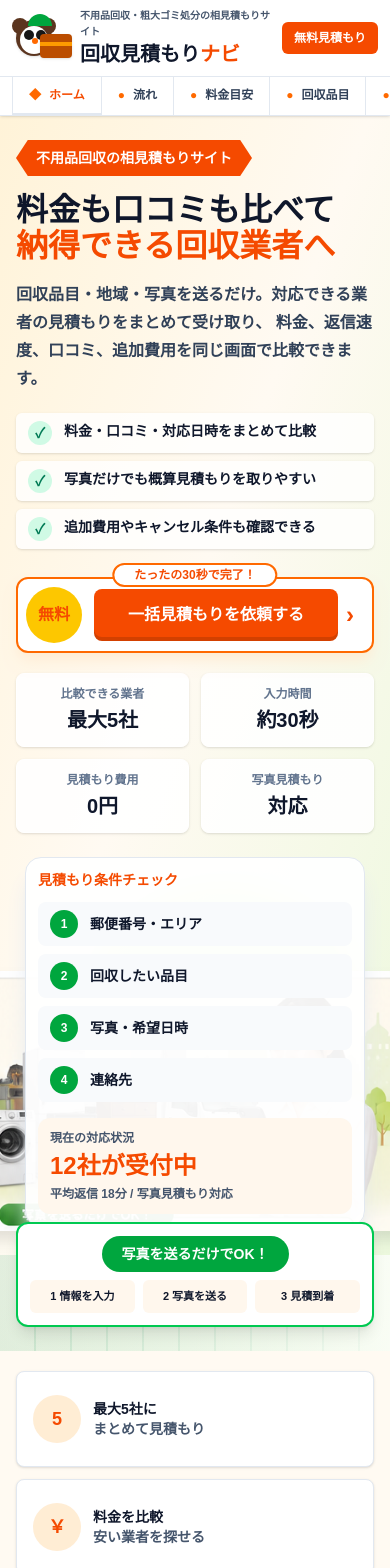
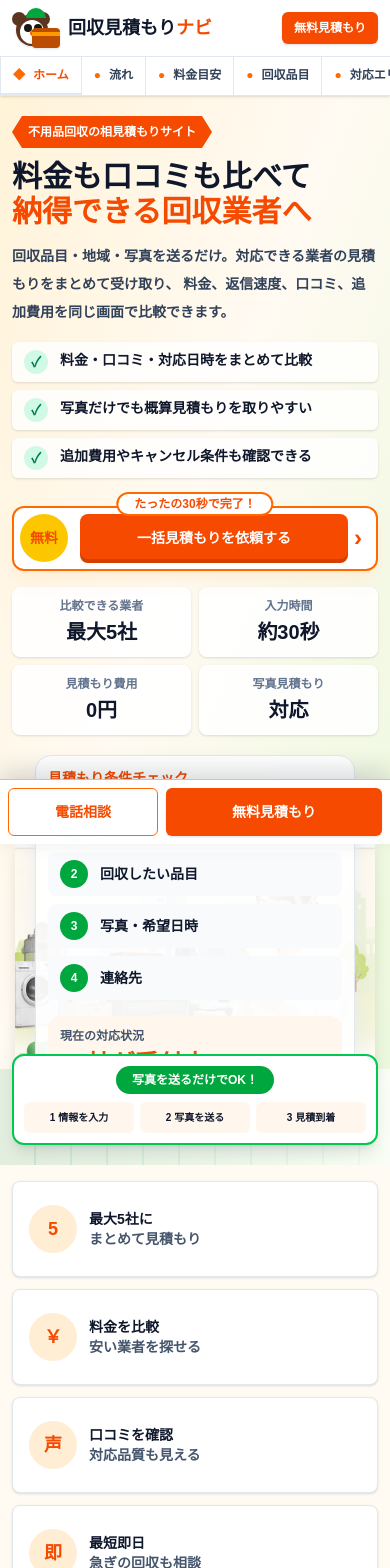
Before and after one commit to mmaji1204/kaisyuu-mitsumori-navi, a Next.js app: page / in a window 390 px wide. Shown: the top 1568 px of the page. Built offline with nearby package versions, Linux system fonts and the light colour scheme; no server answers.

Commit message:
Polish mobile responsive layouts

```diff
--- a/src/app/page.tsx
+++ b/src/app/page.tsx
@@ -306,7 +306,7 @@ export default function Home() {
   };
 
   return (
-    <main className="min-h-screen bg-[#fffaf2] text-slate-900">
+    <main className="min-h-screen overflow-x-hidden bg-[#fffaf2] pb-24 text-slate-900 lg:pb-0">
       <script
         type="application/ld+json"
         dangerouslySetInnerHTML={{ __html: JSON.stringify(jsonLd) }}
@@ -314,21 +314,21 @@ export default function Home() {
       <header className="sticky top-0 z-30 bg-white shadow-sm">
         <div className="mx-auto flex w-full max-w-[1180px] items-center gap-2 px-3 py-2 sm:gap-4 sm:px-4 sm:py-3 lg:px-5">
           <a href="#" className="flex min-w-0 items-center gap-2 sm:gap-3">
-            <span className="relative h-12 w-15 shrink-0 sm:h-16 sm:w-20">
-              <span className="absolute left-1 top-1.5 h-9 w-9 rounded-full bg-[#5b351f] shadow-sm sm:top-2 sm:h-12 sm:w-12" />
-              <span className="absolute left-0 top-1 h-4 w-4 rounded-full bg-[#5b351f] sm:h-5 sm:w-5" />
-              <span className="absolute left-7 top-1 h-4 w-4 rounded-full bg-[#5b351f] sm:left-9 sm:h-5 sm:w-5" />
-              <span className="absolute left-2 top-3 h-7 w-7 rounded-full bg-white sm:left-3 sm:top-4 sm:h-8 sm:w-8" />
-              <span className="absolute left-3 top-4 h-2.5 w-2.5 rounded-full bg-neutral-900 sm:left-4 sm:top-5 sm:h-3 sm:w-3" />
-              <span className="absolute left-6 top-4 h-2.5 w-2.5 rounded-full bg-neutral-900 sm:left-8 sm:top-5 sm:h-3 sm:w-3" />
-              <span className="absolute left-[20px] top-6 h-1.5 w-1.5 rounded-full bg-orange-500 sm:left-[26px] sm:top-8 sm:h-2 sm:w-2" />
-              <span className="absolute left-4 top-0 h-3 w-6 rounded-t-full bg-green-600 sm:left-5 sm:h-4 sm:w-7" />
-              <span className="absolute bottom-1 right-0 h-6 w-8 rounded bg-amber-700 shadow-sm sm:h-8 sm:w-10" />
-              <span className="absolute bottom-4 right-0 h-1 w-8 bg-amber-500 sm:bottom-5 sm:w-10" />
+            <span className="relative h-10 w-12 shrink-0 sm:h-16 sm:w-20">
+              <span className="absolute left-1 top-1.5 h-8 w-8 rounded-full bg-[#5b351f] shadow-sm sm:top-2 sm:h-12 sm:w-12" />
+              <span className="absolute left-0 top-1 h-3.5 w-3.5 rounded-full bg-[#5b351f] sm:h-5 sm:w-5" />
+              <span className="absolute left-6 top-1 h-3.5 w-3.5 rounded-full bg-[#5b351f] sm:left-9 sm:h-5 sm:w-5" />
+              <span className="absolute left-2 top-3 h-6 w-6 rounded-full bg-white sm:left-3 sm:top-4 sm:h-8 sm:w-8" />
+              <span className="absolute left-3 top-4 h-2 w-2 rounded-full bg-neutral-900 sm:left-4 sm:top-5 sm:h-3 sm:w-3" />
+              <span className="absolute left-[22px] top-4 h-2 w-2 rounded-full bg-neutral-900 sm:left-8 sm:top-5 sm:h-3 sm:w-3" />
+              <span className="absolute left-[18px] top-[22px] h-1.5 w-1.5 rounded-full bg-orange-500 sm:left-[26px] sm:top-8 sm:h-2 sm:w-2" />
+              <span className="absolute left-3.5 top-0 h-2.5 w-5 rounded-t-full bg-green-600 sm:left-5 sm:h-4 sm:w-7" />
+              <span className="absolute bottom-0 right-0 h-5 w-7 rounded bg-amber-700 shadow-sm sm:bottom-1 sm:h-8 sm:w-10" />
+              <span className="absolute bottom-3 right-0 h-1 w-7 bg-amber-500 sm:bottom-5 sm:w-10" />
             </span>
-            <span className="leading-tight">
-              <span className="block text-[10px] font-bold leading-4 text-slate-600 sm:text-xs">{brand.longTagline}</span>
-              <span className="block text-xl font-black tracking-normal sm:text-3xl">
+            <span className="min-w-0 leading-tight">
+              <span className="hidden text-[10px] font-bold leading-4 text-slate-600 sm:block sm:text-xs">{brand.longTagline}</span>
+              <span className="block truncate text-lg font-black tracking-normal sm:text-3xl">
                 {brand.namePrefix}
                 <span className="text-orange-600">{brand.nameAccent}</span>
               </span>
@@ -364,19 +364,19 @@ export default function Home() {
 
           <a
             href="#contact"
-            className="ml-auto shrink-0 rounded-md bg-orange-600 px-3 py-2 text-xs font-black text-white sm:px-4 sm:py-3 sm:text-sm lg:hidden"
+            className="ml-auto shrink-0 rounded-md bg-orange-600 px-3 py-2 text-xs font-black text-white shadow-sm sm:px-4 sm:py-3 sm:text-sm lg:hidden"
           >
             無料見積もり
           </a>
         </div>
 
         <nav className="border-y border-slate-200 bg-white">
-          <div className="mx-auto flex w-full max-w-[1180px] overflow-x-auto px-3 lg:px-5">
+          <div className="mx-auto flex w-full max-w-[1180px] snap-x overflow-x-auto px-3 [-webkit-overflow-scrolling:touch] lg:px-5">
             {navItems.map((item, index) => (
               <a
                 key={item.label}
                 href={item.href}
-                className={`whitespace-nowrap border-r border-slate-200 px-4 py-2.5 text-xs font-black first:border-l hover:bg-orange-50 hover:text-orange-600 sm:px-5 sm:py-3 sm:text-sm ${
+                className={`snap-start whitespace-nowrap border-r border-slate-200 px-3 py-2.5 text-xs font-black first:border-l hover:bg-orange-50 hover:text-orange-600 sm:px-5 sm:py-3 sm:text-sm ${
                   index === 0
                     ? "border-b-2 border-orange-600 text-orange-600"
                     : "text-slate-700"
@@ -392,21 +392,21 @@ export default function Home() {
 
       <section className="relative overflow-hidden bg-[linear-gradient(110deg,#fff3d8_0%,#fffaf2_44%,#eaf8db_100%)]">
         <div className="absolute inset-x-0 bottom-0 h-24 bg-[linear-gradient(90deg,rgba(30,151,92,0.12),rgba(255,255,255,0.7)),repeating-linear-gradient(90deg,transparent_0_34px,rgba(30,151,92,0.13)_34px_36px)]" />
-        <div className="mx-auto grid w-full max-w-[1180px] gap-6 px-4 py-6 lg:grid-cols-[530px_1fr] lg:px-5 lg:py-9">
+        <div className="mx-auto grid w-full max-w-[1180px] gap-5 px-3 py-5 sm:px-4 sm:py-6 lg:grid-cols-[530px_1fr] lg:px-5 lg:py-9">
           <div className="relative z-10">
-            <p className="mb-4 w-fit bg-orange-600 px-5 py-2 text-center text-sm font-black text-white [clip-path:polygon(5%_0,95%_0,100%_50%,95%_100%,5%_100%,0_50%)] sm:px-7 sm:text-xl">
+            <p className="mb-3 w-fit bg-orange-600 px-4 py-2 text-center text-xs font-black text-white [clip-path:polygon(5%_0,95%_0,100%_50%,95%_100%,5%_100%,0_50%)] sm:mb-4 sm:px-7 sm:text-xl">
               不用品回収の相見積もりサイト
             </p>
-            <h1 className="text-[32px] font-black leading-[1.14] tracking-normal sm:text-5xl lg:text-[48px]">
+            <h1 className="text-[30px] font-black leading-[1.16] tracking-normal sm:text-5xl lg:text-[48px]">
               料金も口コミも比べて
               <span className="block text-orange-600">納得できる回収業者へ</span>
             </h1>
-            <p className="mt-4 max-w-xl text-base font-bold leading-7 text-slate-700 sm:text-lg sm:leading-8">
+            <p className="mt-3 max-w-xl text-sm font-bold leading-7 text-slate-700 sm:mt-4 sm:text-lg sm:leading-8">
               回収品目・地域・写真を送るだけ。対応できる業者の見積もりをまとめて受け取り、
               料金、返信速度、口コミ、追加費用を同じ画面で比較できます。
             </p>
 
-            <ul className="mt-5 grid gap-2 text-sm font-black sm:text-base">
+            <ul className="mt-4 grid gap-2 text-sm font-black sm:mt-5 sm:text-base">
               {heroChecks.map((item) => (
                 <li key={item} className="flex items-start gap-3 rounded-md bg-white/80 px-3 py-2 shadow-sm">
                   <span className="flex h-6 w-6 shrink-0 items-center justify-center rounded-full bg-emerald-100 text-emerald-700">
@@ -419,23 +419,23 @@ export default function Home() {
 
             <a
               href="#contact"
-              className="relative mt-7 grid max-w-xl grid-cols-[60px_1fr_18px] items-center gap-2 rounded-xl border-2 border-orange-500 bg-white p-2 shadow-lg shadow-orange-100 sm:grid-cols-[80px_1fr_24px] sm:gap-3 sm:p-3"
+              className="relative mt-7 grid max-w-xl grid-cols-[54px_minmax(0,1fr)_16px] items-center gap-1.5 rounded-xl border-2 border-orange-500 bg-white p-1.5 shadow-lg shadow-orange-100 sm:grid-cols-[80px_1fr_24px] sm:gap-3 sm:p-3"
             >
-              <span className="absolute -top-4 left-1/2 whitespace-nowrap rounded-full border-2 border-orange-500 bg-white px-5 py-0.5 text-xs font-black text-orange-600 -translate-x-1/2 sm:-top-5 sm:px-8 sm:py-1 sm:text-sm">
+              <span className="absolute -top-4 left-1/2 whitespace-nowrap rounded-full border-2 border-orange-500 bg-white px-4 py-0.5 text-xs font-black text-orange-600 -translate-x-1/2 sm:-top-5 sm:px-8 sm:py-1 sm:text-sm">
                 たったの30秒で完了！
               </span>
-              <span className="grid h-14 w-14 place-items-center rounded-full bg-yellow-400 text-base font-black text-orange-600 sm:h-auto sm:w-auto sm:px-4 sm:py-5 sm:text-xl">
+              <span className="grid h-12 w-12 place-items-center rounded-full bg-yellow-400 text-sm font-black text-orange-600 sm:h-auto sm:w-auto sm:px-4 sm:py-5 sm:text-xl">
                 無料
               </span>
-              <span className="rounded-lg bg-orange-600 px-3 py-4 text-center text-base font-black leading-tight text-white shadow-[inset_0_-4px_0_rgba(0,0,0,0.14)] sm:px-4 sm:py-5 sm:text-2xl">
+              <span className="min-w-0 rounded-lg bg-orange-600 px-2 py-4 text-center text-sm font-black leading-tight text-white shadow-[inset_0_-4px_0_rgba(0,0,0,0.14)] sm:px-4 sm:py-5 sm:text-2xl">
                 一括見積もりを依頼する
               </span>
               <span className="text-2xl font-black text-orange-600 sm:text-3xl">›</span>
             </a>
 
-            <div className="mt-5 grid max-w-xl grid-cols-2 gap-3 sm:grid-cols-4">
+            <div className="mt-4 grid max-w-xl grid-cols-2 gap-2 sm:mt-5 sm:grid-cols-4 sm:gap-3">
               {trustStats.map((item) => (
-                <div key={item.label} className="rounded-lg border border-white bg-white/90 p-3 text-center shadow-sm">
+                <div key={item.label} className="rounded-lg border border-white bg-white/90 p-2.5 text-center shadow-sm sm:p-3">
                   <p className="text-xs font-bold text-slate-500">{item.label}</p>
                   <p className="mt-1 text-xl font-black text-slate-900">{item.value}</p>
                 </div>
@@ -443,7 +443,7 @@ export default function Home() {
             </div>
           </div>
 
-          <div className="relative z-10 min-h-[470px] sm:min-h-[520px] lg:min-h-[500px]">
+          <div className="relative z-10 min-h-[390px] sm:min-h-[520px] lg:min-h-[500px]">
             <div className="absolute right-2 top-6 h-72 w-72 rounded-full bg-lime-200/70 blur-sm" />
             <Image
               src="/hero-photo-original.png"
@@ -451,10 +451,10 @@ export default function Home() {
               width={560}
               height={360}
               priority
-              className="absolute bottom-24 left-1/2 h-auto w-[420px] max-w-none -translate-x-1/2 drop-shadow-xl sm:w-[560px] lg:left-0 lg:translate-x-0"
+              className="absolute bottom-20 left-1/2 h-auto w-[360px] max-w-none -translate-x-1/2 drop-shadow-xl sm:bottom-24 sm:w-[560px] lg:left-0 lg:translate-x-0"
             />
 
-            <div className="absolute left-1/2 top-0 w-full max-w-[340px] -translate-x-1/2 rounded-2xl border border-slate-200 bg-white/95 p-3 shadow-xl shadow-slate-200 sm:max-w-[360px] sm:p-4 lg:left-4 lg:translate-x-0">
+            <div className="absolute left-1/2 top-0 w-[calc(100%-16px)] max-w-[320px] -translate-x-1/2 rounded-2xl border border-slate-200 bg-white/95 p-3 shadow-xl shadow-slate-200 sm:max-w-[360px] sm:p-4 lg:left-4 lg:translate-x-0">
               <p className="text-sm font-black text-orange-600">見積もり条件チェック</p>
               <div className="mt-3 space-y-2 text-sm font-bold">
                 {["郵便番号・エリア", "回収したい品目", "写真・希望日時", "連絡先"].map((item, index) => (
@@ -473,11 +473,11 @@ export default function Home() {
               </div>
             </div>
 
-            <div className="absolute bottom-0 left-0 right-0 rounded-xl border-2 border-green-500 bg-white p-3 shadow-lg">
-              <p className="mx-auto mb-2 w-fit rounded-full bg-green-600 px-5 py-2 text-center text-sm font-black text-white sm:-mt-7 sm:px-8 sm:text-base">
+            <div className="absolute bottom-0 left-0 right-0 rounded-xl border-2 border-green-500 bg-white p-2.5 shadow-lg sm:p-3">
+              <p className="mx-auto mb-2 w-fit rounded-full bg-green-600 px-4 py-1.5 text-center text-xs font-black text-white sm:-mt-7 sm:px-8 sm:py-2 sm:text-base">
                 写真を送るだけでOK！
               </p>
-              <div className="grid grid-cols-3 gap-2 text-center text-[11px] font-black sm:text-xs">
+              <div className="grid grid-cols-3 gap-1.5 text-center text-[10px] font-black sm:gap-2 sm:text-xs">
                 <div className="rounded-md bg-orange-50 p-2">1 情報を入力</div>
                 <div className="rounded-md bg-orange-50 p-2">2 写真を送る</div>
                 <div className="rounded-md bg-orange-50 p-2">3 見積到着</div>
@@ -487,7 +487,7 @@ export default function Home() {
         </div>
       </section>
 
-      <section className="mx-auto grid w-full max-w-[1180px] grid-cols-1 gap-3 px-4 py-5 sm:grid-cols-2 lg:grid-cols-5 lg:px-5">
+      <section className="mx-auto grid w-full max-w-[1180px] grid-cols-1 gap-3 px-3 py-4 sm:grid-cols-2 sm:px-4 sm:py-5 lg:grid-cols-5 lg:px-5">
         {meritCards.map((card) => (
           <div key={card.title} className="flex min-h-24 items-center gap-3 rounded-lg border border-slate-200 bg-white p-4 text-sm font-black shadow-sm">
             <span className="flex h-12 w-12 shrink-0 items-center justify-center rounded-full bg-orange-100 text-lg font-black text-orange-600">
@@ -501,7 +501,7 @@ export default function Home() {
         ))}
       </section>
 
-      <section className="mx-auto w-full max-w-[1180px] px-4 py-6 lg:px-5">
+      <section className="mx-auto w-full max-w-[1180px] px-3 py-4 sm:px-4 sm:py-6 lg:px-5">
         <div className="rounded-2xl border border-orange-200 bg-white p-5 shadow-sm">
           <p className="text-sm font-black text-orange-600">検索で来た方へ</p>
           <h2 className="mt-1 text-xl font-black sm:text-2xl">
@@ -524,7 +524,7 @@ export default function Home() {
         </div>
       </section>
 
-      <section className="mx-auto w-full max-w-[1180px] px-4 py-6 lg:px-5">
+      <section className="mx-auto w-full max-w-[1180px] px-3 py-4 sm:px-4 sm:py-6 lg:px-5">
         <div className="mb-4 flex flex-col gap-2 sm:flex-row sm:items-end sm:justify-between">
           <div>
             <p className="text-sm font-black text-orange-600">比較できる項目</p>
@@ -547,7 +547,7 @@ export default function Home() {
         </div>
       </section>
 
-      <section id="price" className="scroll-mt-32 mx-auto w-full max-w-[1180px] px-4 py-6 lg:px-5">
+      <section id="price" className="scroll-mt-32 mx-auto w-full max-w-[1180px] px-3 py-4 sm:px-4 sm:py-6 lg:px-5">
         <div className="mb-4 text-center">
           <p className="text-sm font-black text-orange-600">対応業者の例</p>
           <h2 className="text-xl font-black sm:text-2xl">あなたの地域で比較できる回収業者</h2>
@@ -586,7 +586,7 @@ export default function Home() {
         </div>
       </section>
 
-      <section className="mx-auto w-full max-w-[1180px] px-4 py-6 lg:px-5">
+      <section className="mx-auto w-full max-w-[1180px] px-3 py-4 sm:px-4 sm:py-6 lg:px-5">
         <div className="rounded-2xl border border-slate-200 bg-white p-5 shadow-sm">
           <div className="mb-5 flex flex-col gap-2 sm:flex-row sm:items-end sm:justify-between">
             <div>
@@ -608,7 +608,7 @@ export default function Home() {
         </div>
       </section>
 
-      <section className="mx-auto w-full max-w-[1180px] px-4 py-6 lg:px-5">
+      <section className="mx-auto w-full max-w-[1180px] px-3 py-4 sm:px-4 sm:py-6 lg:px-5">
         <div className="rounded-2xl border-2 border-lime-500 bg-lime-50 p-5">
           <h2 className="text-center text-xl font-black text-green-700 sm:text-2xl">
             一括見積もりでこんなにお得！
@@ -649,7 +649,7 @@ export default function Home() {
         </div>
       </section>
 
-      <section id="reviews" className="scroll-mt-32 mx-auto w-full max-w-[1180px] px-4 py-6 lg:px-5">
+      <section id="reviews" className="scroll-mt-32 mx-auto w-full max-w-[1180px] px-3 py-4 sm:px-4 sm:py-6 lg:px-5">
         <div className="mb-4 text-center">
           <p className="text-sm font-black text-orange-600">利用者の声</p>
           <h2 className="text-xl font-black sm:text-2xl">不用品回収の見積もり比較で安心できた口コミ</h2>
@@ -665,7 +665,7 @@ export default function Home() {
         </div>
       </section>
 
-      <section className="mx-auto grid w-full max-w-[1180px] gap-4 px-4 py-6 lg:grid-cols-2 lg:px-5">
+      <section className="mx-auto grid w-full max-w-[1180px] gap-4 px-3 py-4 sm:px-4 sm:py-6 lg:grid-cols-2 lg:px-5">
         <div className="rounded-xl border border-slate-200 bg-white p-5 shadow-sm">
           <h2 className="mb-4 text-center text-xl font-black">最近の見積もり依頼</h2>
           <div className="space-y-3 text-sm">
@@ -702,7 +702,7 @@ export default function Home() {
               </div>
             </div>
 
-            <div className="relative min-h-[300px] overflow-hidden rounded-xl bg-gradient-to-br from-sky-50 to-green-50 p-2">
+            <div className="relative min-h-[260px] overflow-hidden rounded-xl bg-gradient-to-br from-sky-50 to-green-50 p-2 sm:min-h-[300px]">
               <svg
                 viewBox="0 0 520 360"
                 className="h-full min-h-[280px] w-full"
@@ -765,7 +765,7 @@ export default function Home() {
               {areaLabels.map((area) => (
                 <span
                   key={area.name}
-                  className="absolute rounded-full border border-orange-200 bg-white/95 px-3 py-1 text-xs font-black text-orange-600 shadow-sm"
+                  className="absolute rounded-full border border-orange-200 bg-white/95 px-2 py-1 text-[10px] font-black text-orange-600 shadow-sm sm:px-3 sm:text-xs"
                   style={{ left: area.x, top: area.y, transform: "translate(-50%, -50%)" }}
                 >
                   {area.name}
@@ -779,7 +779,7 @@ export default function Home() {
         </div>
       </section>
 
-      <section id="items" className="scroll-mt-32 mx-auto w-full max-w-[1180px] px-4 py-6 lg:px-5">
+      <section id="items" className="scroll-mt-32 mx-auto w-full max-w-[1180px] px-3 py-4 sm:px-4 sm:py-6 lg:px-5">
         <div className="rounded-2xl border border-slate-200 bg-white p-5 shadow-sm">
           <div className="flex flex-col gap-2 sm:flex-row sm:items-end sm:justify-between">
             <div>
@@ -804,17 +804,19 @@ export default function Home() {
         </div>
       </section>
 
-      <section id="flow" className="scroll-mt-32 mx-auto grid w-full max-w-[1180px] gap-4 px-4 py-6 lg:grid-cols-2 lg:px-5">
+      <section id="flow" className="scroll-mt-32 mx-auto grid w-full max-w-[1180px] gap-4 px-3 py-4 sm:px-4 sm:py-6 lg:grid-cols-2 lg:px-5">
         <div className="rounded-xl border border-slate-200 bg-white p-5 shadow-sm">
           <h2 className="mb-5 text-center text-xl font-black">ご利用の流れ</h2>
           <div className="grid gap-2 sm:grid-cols-5">
             {flowSteps.map((step, index) => (
-              <div key={step.title} className="relative min-h-28 rounded-lg border border-slate-200 bg-white p-3 text-center text-xs font-black">
-                <span className="mx-auto mb-2 flex h-7 w-7 items-center justify-center rounded-full bg-orange-500 text-white">
+              <div key={step.title} className="relative flex min-h-20 items-center gap-3 rounded-lg border border-slate-200 bg-white p-3 text-left text-xs font-black sm:block sm:min-h-28 sm:text-center">
+                <span className="flex h-7 w-7 shrink-0 items-center justify-center rounded-full bg-orange-500 text-white sm:mx-auto sm:mb-2">
                   {index + 1}
                 </span>
-                <span className="block">{step.title}</span>
-                <span className="mt-1 block text-[11px] leading-4 text-slate-500">{step.body}</span>
+                <span className="block">
+                  <span className="block">{step.title}</span>
+                  <span className="mt-1 block text-[11px] leading-4 text-slate-500">{step.body}</span>
+                </span>
               </div>
             ))}
           </div>
@@ -833,7 +835,7 @@ export default function Home() {
         </div>
       </section>
 
-      <section id="faq" className="scroll-mt-32 mx-auto w-full max-w-[1180px] px-4 py-6 lg:px-5">
+      <section id="faq" className="scroll-mt-32 mx-auto w-full max-w-[1180px] px-3 py-4 sm:px-4 sm:py-6 lg:px-5">
         <div className="rounded-2xl border border-slate-200 bg-white p-5 shadow-sm">
           <p className="text-center text-sm font-black text-orange-600">よくある質問</p>
           <h2 className="mt-1 text-center text-xl font-black sm:text-2xl">
@@ -851,9 +853,9 @@ export default function Home() {
       </section>
 
       <section id="contact" className="scroll-mt-40 bg-green-600 lg:scroll-mt-32">
-        <div className="mx-auto grid w-full max-w-[1180px] gap-6 px-4 py-8 lg:grid-cols-[0.8fr_1.2fr] lg:px-5">
+        <div className="mx-auto grid w-full max-w-[1180px] gap-5 px-3 py-6 sm:px-4 sm:py-8 lg:grid-cols-[0.8fr_1.2fr] lg:px-5">
           <div className="text-white">
-            <h2 className="text-2xl font-black sm:text-3xl">無料一括見積もりを依頼する</h2>
+            <h2 className="text-2xl font-black leading-tight sm:text-3xl">無料一括見積もりを依頼する</h2>
             <p className="mt-3 font-bold leading-7">
               回収したいものやお住まいの地域を入力してください。複数社の料金・スピード・口コミを比較できます。
             </p>
@@ -869,7 +871,7 @@ export default function Home() {
       </section>
 
       <footer className="bg-orange-600 text-white shadow-[0_-4px_16px_rgba(0,0,0,0.18)]">
-        <div className="mx-auto flex w-full max-w-[1180px] flex-col gap-3 px-4 py-3 lg:flex-row lg:items-center lg:justify-between lg:px-5">
+        <div className="mx-auto flex w-full max-w-[1180px] flex-col gap-3 px-3 py-3 sm:px-4 lg:flex-row lg:items-center lg:justify-between lg:px-5">
           <div className="flex items-center gap-3">
             <span className="relative hidden h-16 w-20 shrink-0 sm:block">
               <span className="absolute left-1 top-2 h-12 w-12 rounded-full bg-[#5b351f]" />
@@ -897,6 +899,23 @@ export default function Home() {
           </div>
         </div>
       </footer>
+
+      <div className="fixed inset-x-0 bottom-0 z-40 border-t border-orange-300 bg-white/95 p-2 shadow-[0_-8px_24px_rgba(15,23,42,0.16)] backdrop-blur lg:hidden">
+        <div className="mx-auto grid max-w-md grid-cols-[0.82fr_1.18fr] gap-2">
+          <a
+            href={brand.phoneHref}
+            className="flex h-12 items-center justify-center rounded-md border border-orange-500 bg-white text-sm font-black text-orange-600"
+          >
+            電話相談
+          </a>
+          <a
+            href="#contact"
+            className="flex h-12 items-center justify-center rounded-md bg-orange-600 text-sm font-black text-white shadow-sm"
+          >
+            無料見積もり
+          </a>
+        </div>
+      </div>
     </main>
   );
 }
```
Also changed, not shown: src/app/admin/login/page.tsx (+11 -11 lines), src/app/business/login/page.tsx (+11 -11 lines), src/components/ContactForm.tsx (+11 -11 lines).
